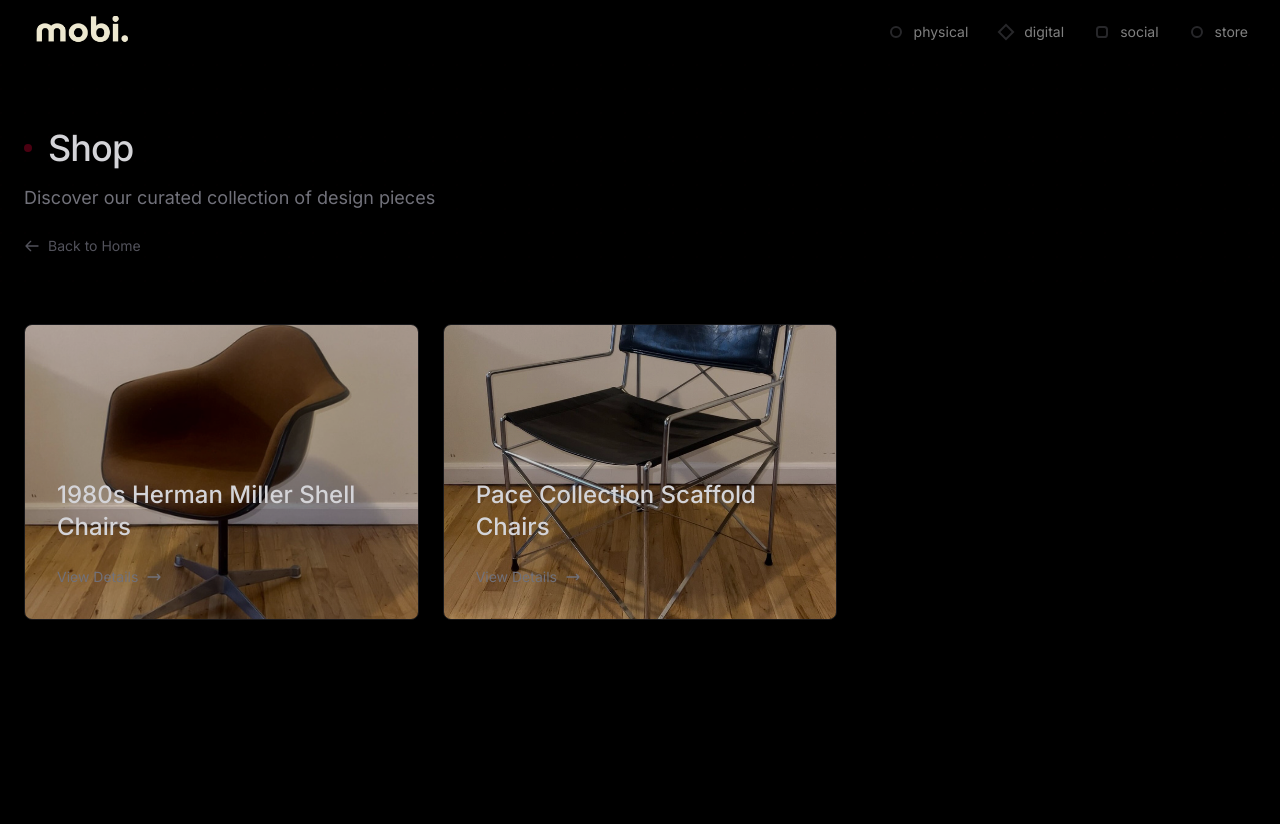
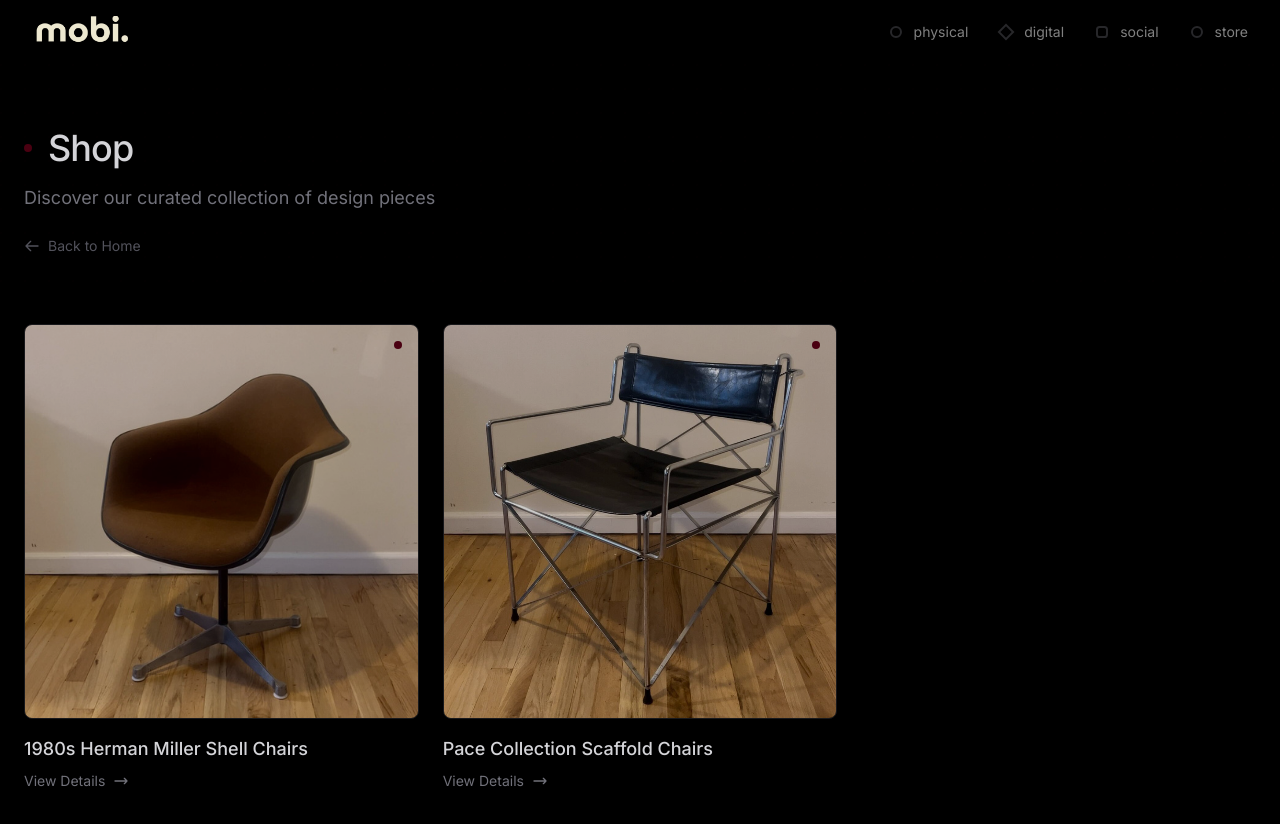
Before and after one commit to stilwellc/Mobi, a Next.js app: page /shop in a window 1280 px wide. Shown: the top 824 px of the page. Built offline with nearby package versions, Linux system fonts and the light colour scheme; a web font is replaced by a local one.

Commit message:
Update shop items to use square tiles with text below

```diff
--- a/app/shop/page.tsx
+++ b/app/shop/page.tsx
@@ -87,7 +87,7 @@
                   viewport={{ once: true }}
                   className="group relative"
                 >
-                  <div className="relative aspect-[4/3] rounded-lg overflow-hidden bg-zinc-950 border border-zinc-900 hover:border-zinc-800 transition-all duration-300 md:hover:scale-[1.02]">
+                  <div className="relative aspect-square rounded-lg overflow-hidden bg-zinc-950 border border-zinc-900 hover:border-zinc-800 transition-all duration-300 md:hover:scale-[1.02]">
                     <div className="absolute inset-0 bg-gradient-to-br from-zinc-950/90 to-black/60" />
                     <div className="absolute inset-0" style={{
                       backgroundImage: `radial-gradient(circle at 1px 1px, rgba(128,0,32,0.03) 1px, transparent 0)`,
@@ -99,12 +99,20 @@
                       fill
                       className="object-cover opacity-80 group-hover:opacity-100 transition-opacity duration-300"
                     />
-                    <div className="absolute inset-0 p-6 sm:p-8 flex flex-col justify-end group-hover:translate-y-[-2px] transition-transform duration-300">
-                      <h3 className="text-xl sm:text-2xl font-medium text-zinc-300 mb-2 group-hover:text-zinc-200 transition-colors">
+                    <div className="absolute top-4 right-4">
+                      <motion.div
+                        className="w-2 h-2 bg-[#4a0011] rounded-full"
+                        whileHover={{ scale: [null, 1.5] }}
+                        transition={{ type: "spring", stiffness: 400, damping: 10 }}
+                      />
+                    </div>
+                  </div>
+                  <div className="mt-4 space-y-2">
+                    <h3 className="text-lg font-medium text-zinc-300 group-hover:text-zinc-200 transition-colors">
                       {item.title}
                     </h3>
                     <motion.div
-                        className="mt-4 inline-flex items-center text-zinc-500 group-hover:text-zinc-300 transition-colors"
+                      className="inline-flex items-center text-zinc-500 group-hover:text-zinc-400 transition-colors"
                       whileHover={{ x: [null, 5] }}
                     >
                       <span className="mr-2 text-sm">View Details</span>
@@ -112,7 +120,6 @@
                         <path strokeLinecap="round" strokeLinejoin="round" strokeWidth={2} d="M17 8l4 4m0 0l-4 4m4-4H3" />
                       </svg>
                     </motion.div>
-                    </div>
                   </div>
                 </motion.div>
               ))}
```
Lines whose indentation alone changed are shown as unchanged.
